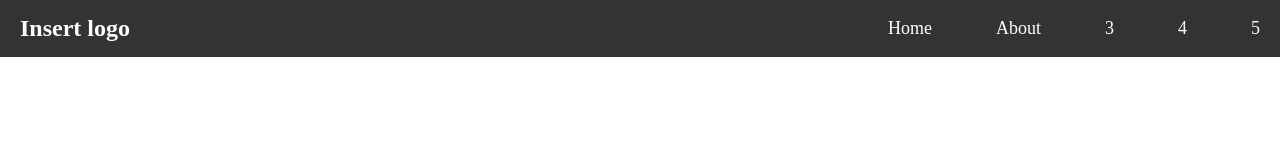
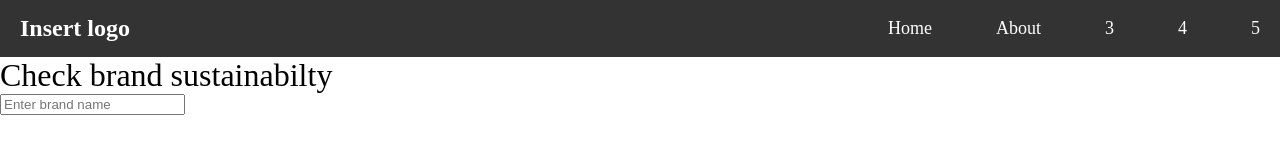
Before and after one commit to Julian-Karpis/Fast-Fashion, a plain HTML site: page index.html in a window 1280 px wide. Drawn offline with Linux system fonts and the light colour scheme.

Commit message:
search bar

```diff
--- a/index.html
+++ b/index.html
@@ -24,7 +24,10 @@
 
     </main>
     <footer>
-
+        <div class="container">
+            <h1>Check brand sustainabilty</h1>
+            <input type="text" id="brand-name" placeholder="Enter brand name">
+        </div>
     </footer>
     <script src="index.js"></script>
 </body>
```
